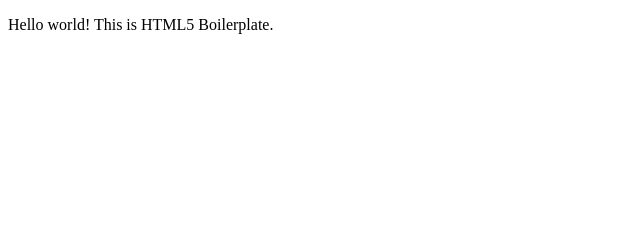
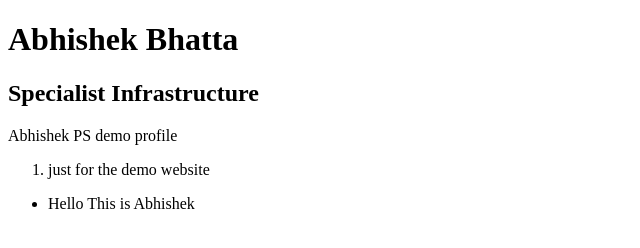
Before and after one commit to abhishekbhatta/abhishekbhatta, a plain HTML site: page index.html in a window 1280 px wide. Shown: the whole page, without its empty margins (0-640 px from the left). Drawn offline with Linux system fonts and the light colour scheme.

Commit message:
Update index.html

```diff
--- a/index.html
+++ b/index.html
@@ -4,8 +4,8 @@
 
 <head>
   <meta charset="utf-8">
-  <title><!-- Fill In Your Website Title Here --></title>
-  <meta name="description" content="">
+  <title>Abhishek's Portfolio</title>
+  <meta name="description" content="Description for Abhishek">
   <meta name="viewport" content="width=device-width, initial-scale=1">
 
 <!--   <meta property="og:title" content="">
@@ -21,11 +21,18 @@
 
   <meta name="theme-color" content="#ffffff">
 </head>
+<body>
+  <h1>Abhishek Bhatta</h1>
+  <h2>Specialist Infrastructure</h2>
+  <p>Abhishek PS demo profile</p>
 
-<body>
+  <ol>
+    <li>just for the demo website</li>
+  </ol>
 
-  <!-- Add your site or application content here -->
-  <p>Hello world! This is HTML5 Boilerplate.</p>
+  <ul>
+    <li>Hello This is Abhishek</li>
+  </ul>
 </body>
 
 </html>
```
